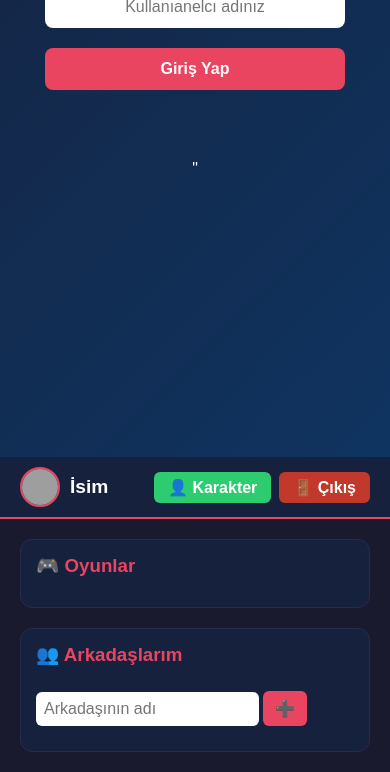
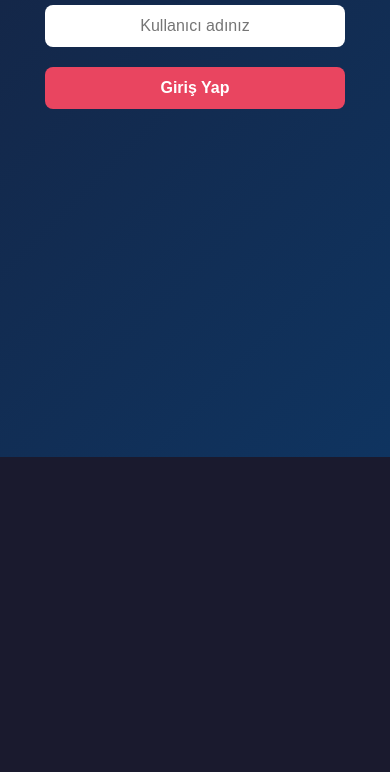
Before and after one commit to HereHacksYT/OsLox, a website: page public/index.html in a window 390 px wide. Shown: the part 387-1159 px from the top of the page. After the commit the page ends 844 px from the top, so only its background shows below. Drawn offline with nearby package versions, Linux system fonts and the light colour scheme; grey boxes are pictures that could not be loaded.

Commit message:
Fix mobile warning comment and input placeholder

```diff
--- a/public/index.html
+++ b/public/index.html
@@ -11,7 +11,7 @@
 </head>
 <body>
 
-  <!-- ===== MOBİL YATAY UYARI (SADECE OYUN AÇIKKEN) ===== -->
+  <!-- ===== MOBİL YATAY UYARI ===== -->
   <div id="rotate-warning" style="display:none;">
     <div class="warning-content">
       <span class="icon">📱</span>
@@ -23,13 +23,13 @@
   <!-- ===== GİRİŞ EKRANI ===== -->
   <div id="login-screen">
     <h1>OsLox</h1>
-    <input type="text" id="login-username" placeholder="Kullanıanelcı adınız">
+    <input type="text" id="login-username" placeholder="Kullanıcı adınız">
     <button id="login-btn">Giriş Yap</button>
     <div id="login-error"></div>
- " </div>
+  </div>
 
   <!-- ===== ANA PANEL ===== -->
-  <div id="main-p style="display:none;">
+  <div id="main-panel" style="display:none;">
     <div id="top-bar">
       <div class="user-info">
         <img id="profile-avatar" src="https://api.dicebear.com/7.x/avataaars/svg?seed=default">
@@ -41,10 +41,15 @@
       </div>
     </div>
     <div id="content">
+      <!-- =============================================== -->
+      <!-- SADECE BURASI DEĞİŞTİ - OYUN LİSTESİ -->
+      <!-- =============================================== -->
       <div class="section">
         <h3>🎮 Oyunlar</h3>
         <div id="game-list"></div>
       </div>
+      <!-- =============================================== -->
+
       <div class="section">
         <h3>👥 Arkadaşlarım</h3>
         <ul class="friend-list" id="friends-list"></ul>
@@ -71,12 +76,10 @@
       </div>
     </div>
     <div id="game-container"></div>
-    <!-- Yükleme (basit) -->
     <div id="loading-overlay">
       <p>🎮 Oyun yükleniyor...</p>
       <div class="loading-bar"><div id="loading-progress" style="width:0%;"></div></div>
     </div>
-    <!-- JOYSTICK -->
     <div id="joystick-container">
       <div id="joystick-knob"></div>
     </div>
```
